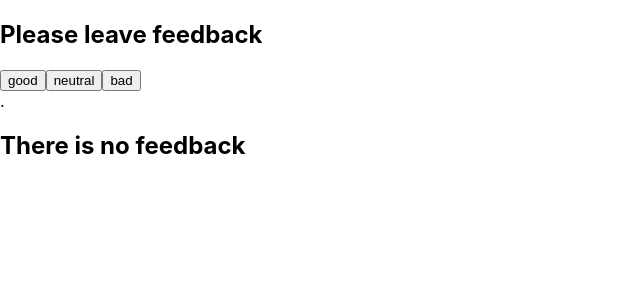
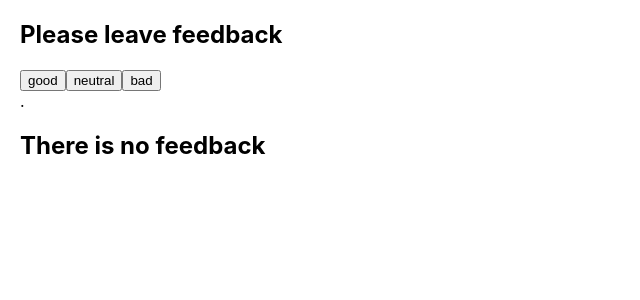
Before and after one commit to bhoretskyi/goit-react-hw-02-feedback, a React (Create React App) app: page / in a window 1280 px wide. Shown: the top 300 px of the page, without its empty margins (0-640 px from the left). Built offline with nearby package versions, Linux system fonts and the light colour scheme.

Commit message:
added margin

```diff
--- a/src/components/App.jsx
+++ b/src/components/App.jsx
@@ -25,7 +25,7 @@ export class App extends Component {
   render() {
     return (
       <div>
-        <div>
+
           <Section title={'Please leave feedback'}>
 
           <Buttons handleFeedbackClick={this.handleFeedbackClick} />.
@@ -37,7 +37,7 @@ export class App extends Component {
           />
           <Notification message={"There is no feedback"} option ={this.state.total}/>
           </Section>
-        </div>
+
       </div>
     );
   }
--- a/src/components/title/Section-title.jsx
+++ b/src/components/title/Section-title.jsx
@@ -1,8 +1,10 @@
+import { StyledSection } from "./Section-title.styled";
+
 export function Section({title, children}) {
     return (
-        <section>
+        <StyledSection>
        < h1>{title}</h1>
        {children}
-       </section>
+       </StyledSection>
     )
 }
--- /dev/null
+++ b/src/components/title/Section-title.styled.jsx
@@ -0,0 +1,5 @@
+import { styled } from "styled-components";
+
+export const StyledSection = styled.section`
+    margin: 0 20px;
+`
```
